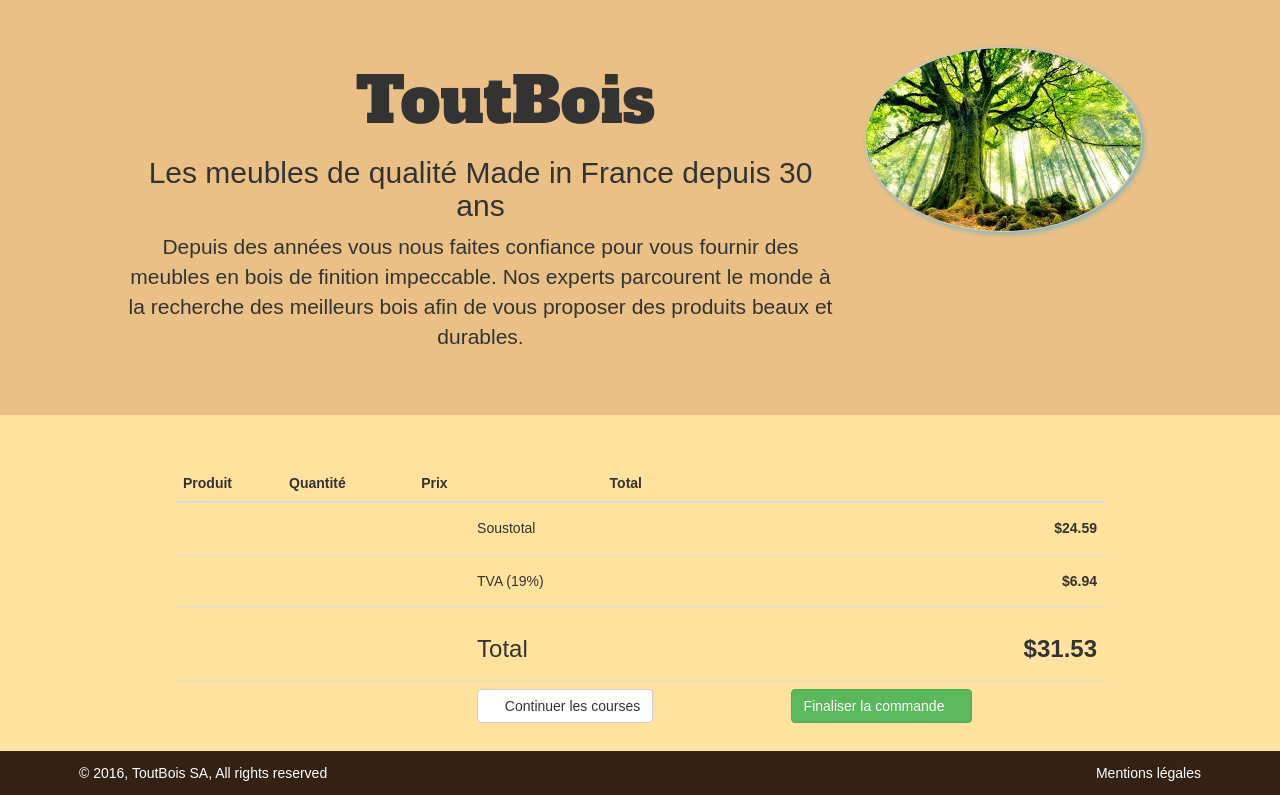
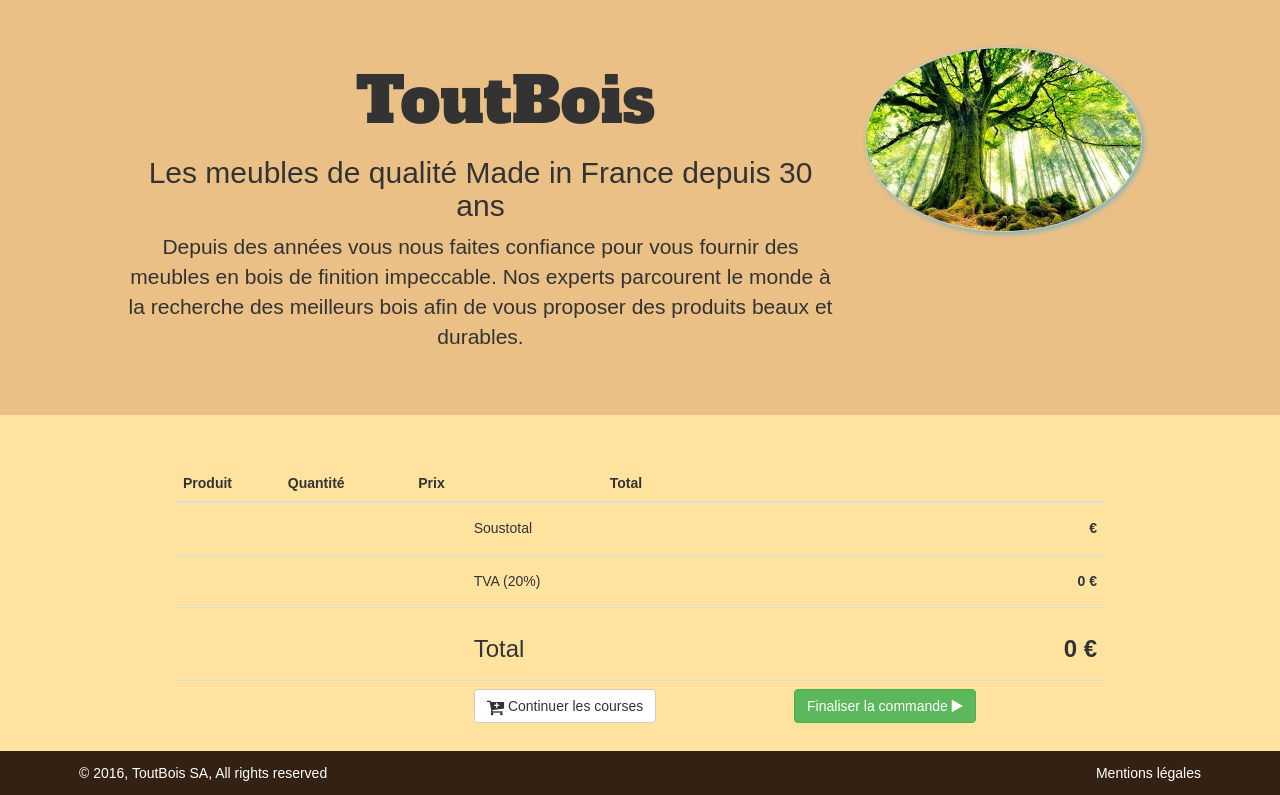
Before and after one commit to angelsan59/toutboisphp, a PHP site: page /panier.php in a window 1280 px wide. Shown: the part 53-848 px from the top of the page. Run offline with PHP 8.4, Linux system fonts and the light colour scheme; the visitor is signed in with stand-in values (Sample User, id 1); data that the repository does not hold is empty; some web fonts are replaced.

Commit message:
Commentaires fonctions et travail sur le panier

```diff
--- a/vues/v_navbar.php
+++ b/vues/v_navbar.php
@@ -8,9 +8,9 @@
     <div class="collapse navbar-collapse" id="bs-example-navbar-collapse-1">
       <ul class="nav navbar-nav navbar-right">
         <li class="active"><a href="index.php">Accueil <span class="sr-only">(current)</span></a></li>
-        <li><a href="#">Commander</a></li>
+        <li><a href="index.php">Commander</a></li>
 		<li><a href="#">Commandes en cours</a></li>
-		<li><a href="#">Panier</a></li>
+		<li><a href="panier.php">Panier</a></li>
 		<?php
 		if (isset($_SESSION['id_user']) && isset($_SESSION['pass'])){
 		echo'	<li><a href="deconnection.php">Deconnexion</a></li>';
--- a/vues/v_panier.php
+++ b/vues/v_panier.php
@@ -25,9 +25,10 @@
                     <tr>
                         <td class="col-sm-8 col-md-6">
                         <div class="media">
-                            <a class="thumbnail1 pull-left" href="#"> <img class="media-object" src=="../img/catalogue/<?php echo $donnee['image']; ?>" style="width: 72px; height: 72px;"> </a>
+                            <a class="thumbnail1 pull-left" href="#"> <img class="media-object" src="img/catalogue/<?php echo $donnee['image']; ?>" style="width: 72px; height: 72px;"> </a>
                             <div class="media-body">
-                                <h4 class="media-heading"><a href="#"><?php echo $designation; ?></a></h4>
+                                <h4 class="media-heading"><a href="fiche_prod.php?code_prod=<?php echo $donnee['code_prod']; ?>">
+								<?php echo $designation; ?></a></h4>
 
                             </div>
                         </div></td>
@@ -37,9 +38,10 @@
                         <td class="col-sm-1 col-md-1 text-center"><strong><?php echo $donnee['pu']; ?> €</strong></td>
                         <td class="col-sm-1 col-md-1 text-center"><strong><?php echo $total_prod; ?> €</strong></td>
                         <td class="col-sm-1 col-md-1">
-                        <button type="button" class="btn btn-danger">
+                        <a class="btn btn-danger" href="sup_prod_panier.php?code_prod=<?php echo $donnee['code_prod']; ?>"
+						role="button" onclick="return confirm('Etes-vous sûr ?');">
                             <span class="fa fa-minus-square"></span> Retirer
-                        </button></td>
+                        </a></td>
                     </tr>
 	<?php } ?>
 
@@ -48,33 +50,33 @@
                         <td>   </td>
                         <td>   </td>
                         <td><h5>Soustotal</h5></td>
-                        <td class="text-right"><h5><strong>$24.59</strong></h5></td>
+                        <td class="text-right"><h5><strong><?php echo $don['sstotal']; ?> €</strong></h5></td>
                     </tr>
                     <tr>
                         <td>   </td>
                         <td>   </td>
                         <td>   </td>
-                        <td><h5>TVA (19%)</h5></td>
-                        <td class="text-right"><h5><strong>$6.94</strong></h5></td>
+                        <td><h5>TVA (20%)</h5></td>
+                        <td class="text-right"><h5><strong><?php echo $tva; ?> €</strong></h5></td>
                     </tr>
                     <tr>
                         <td>   </td>
                         <td>   </td>
                         <td>   </td>
                         <td><h3>Total</h3></td>
-                        <td class="text-right"><h3><strong>$31.53</strong></h3></td>
+                        <td class="text-right"><h3><strong><?php echo $total; ?> €</strong></h3></td>
                     </tr>
                     <tr>
                         <td>   </td>
                         <td>   </td>
                         <td>   </td>
                         <td>
-                        <button type="button" class="btn btn-default">
-                            <span class="glyphicon glyphicon-shopping-cart"></span> Continuer les courses
+                        <a class="btn btn-default" href="index.php" role="button">
+                            <span class="fa fa-lg fa-cart-plus"></span> Continuer les courses
                         </button></td>
                         <td>
                         <button type="button" class="btn btn-success">
-                            Finaliser la commande <span class="glyphicon glyphicon-play"></span>
+                            Finaliser la commande <span class="fa fa-play"></span>
                         </button></td>
                     </tr>
                 </tbody>
```
